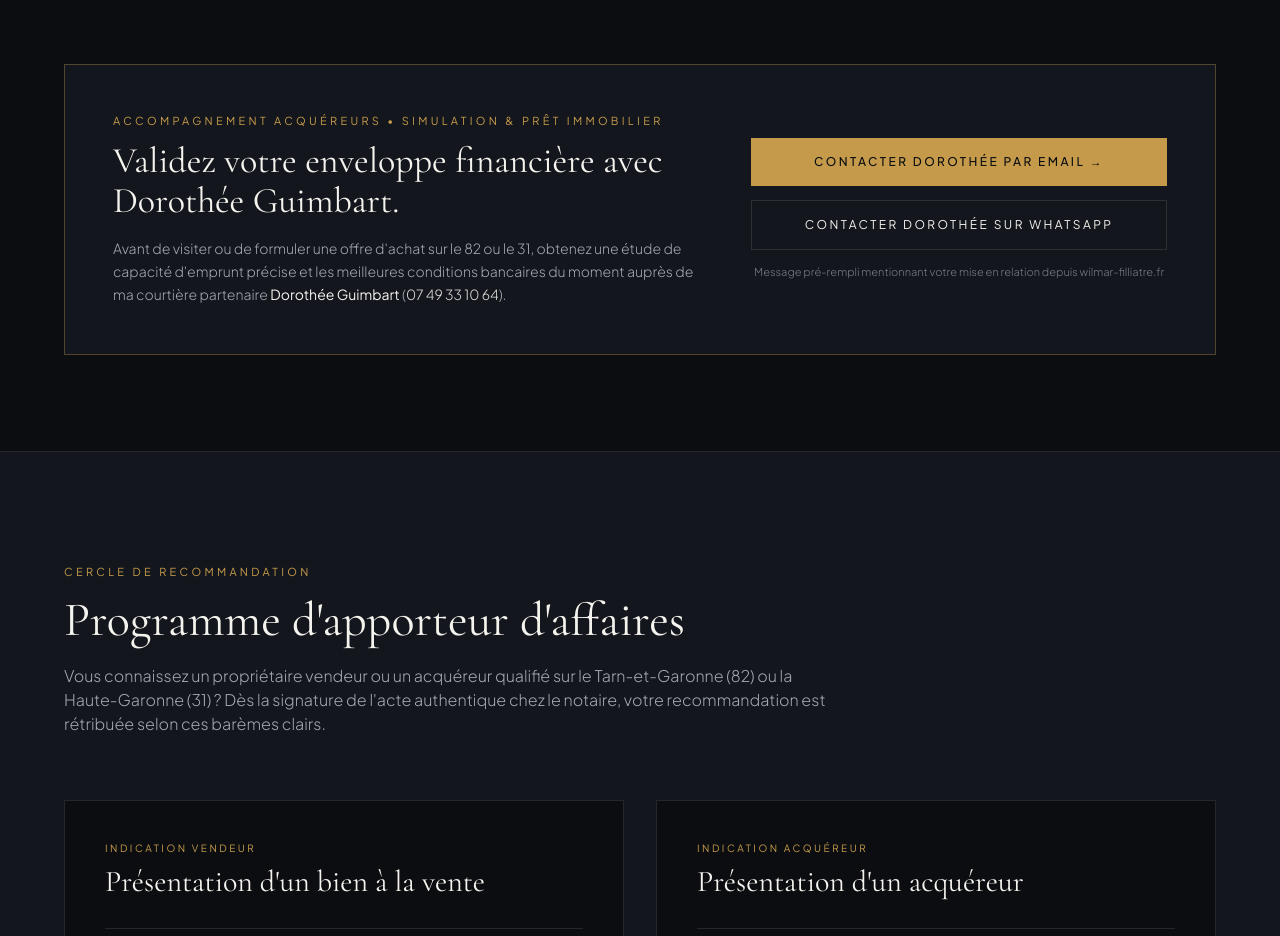
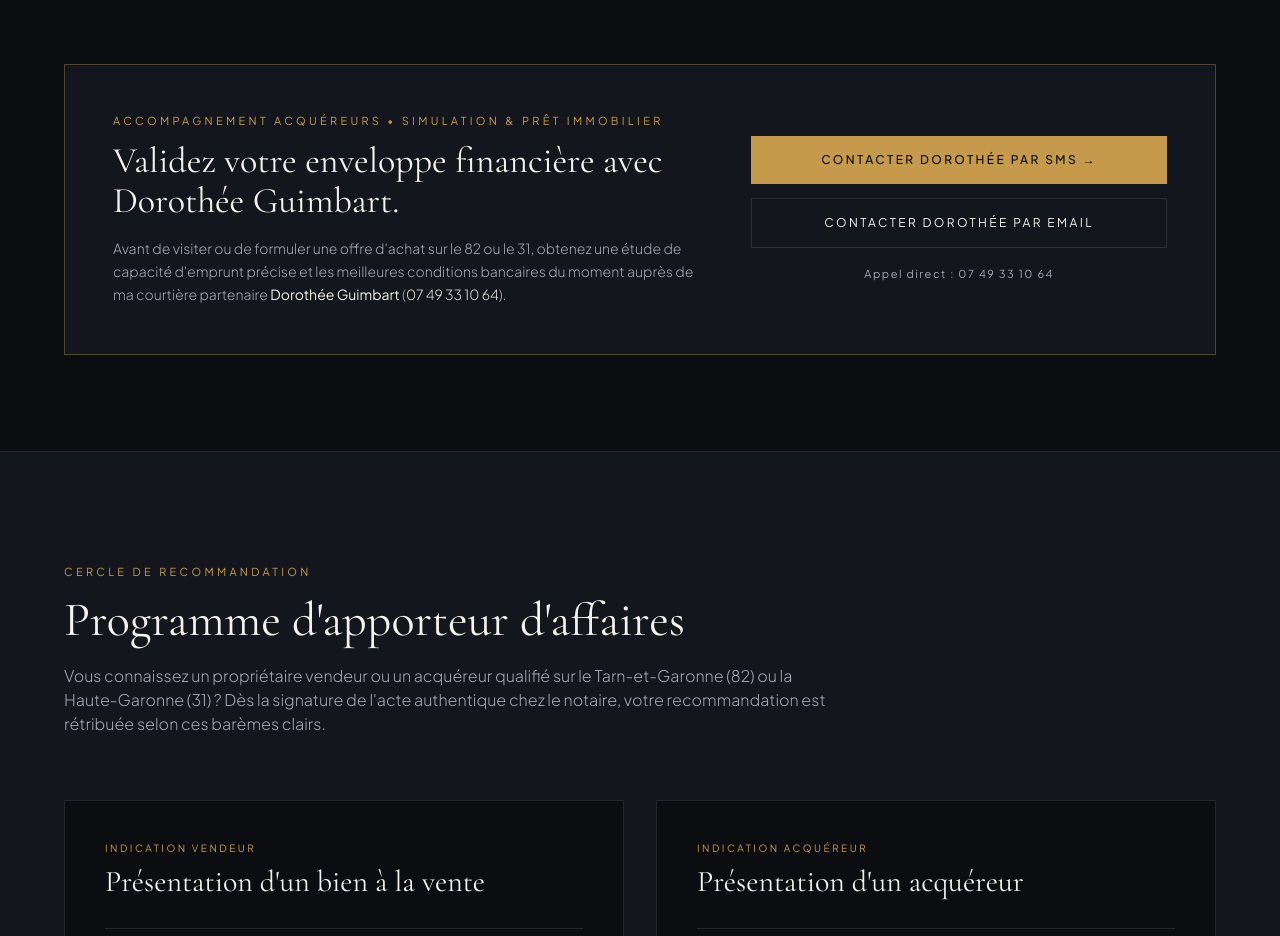
Before and after one commit to Wilmar82/Immobilier, a plain HTML site: page index.html in a window 1280 px wide. Shown: the part 3260-4196 px from the top of the page. Drawn offline with nearby package versions, Linux system fonts and the light colour scheme.

Commit message:
Update contact methods in index.html

```diff
--- a/index.html
+++ b/index.html
@@ -491,22 +491,23 @@
 
         <div class="lg:col-span-5 flex flex-col gap-3.5">
           <a
-            href="mailto:d.guimbart@sagesse.fr?subject=Demande%20d%27%C3%A9tude%20de%20financement%20%E2%80%94%20Recommandation%20Wilmar%20Filliatre&body=Bonjour%20Doroth%C3%A9e%2C%0A%0AJe%20souhaite%20faire%20appel%20%C3%A0%20vos%20services%20pour%20une%20%C3%A9tude%20de%20financement%20immobilier%2C%20ayant%20vu%20vos%20coordonn%C3%A9es%20sur%20la%20page%20de%20Wilmar%20Filliatre%20(wilmar-filliatre.fr).%0A%0AMon%20projet%20(achat%2C%20secteur%2C%20budget%20estim%C3%A9)%20%3A%20%0AMes%20coordonn%C3%A9es%20t%C3%A9l%C3%A9phoniques%20%3A%20%0A%0ACordialement."
+            href="sms:+33749331064?&body=Bonjour%20Doroth%C3%A9e%2C%20je%20souhaite%20faire%20appel%20%C3%A0%20vous%20pour%20mon%20financement%20immobilier%20car%20j%27ai%20vu%20vos%20coordonn%C3%A9es%20sur%20la%20page%20de%20Wilmar%20Filliatre%20(wilmar-filliatre.fr)."
             class="btn-luxury w-full px-7 py-4 bg-or text-obsidienne font-medium text-xs uppercase tracking-[0.2em] hover:bg-orclair text-center"
           >
-            Contacter Dorothée par Email &rarr;
+            Contacter Dorothée par SMS &rarr;
           </a>
           <a
-            href="https://wa.me/33749331064?text=Bonjour%20Doroth%C3%A9e%2C%20je%20souhaite%20faire%20appel%20%C3%A0%20vous%20pour%20mon%20financement%20immobilier%20car%20j%27ai%20vu%20vos%20coordonn%C3%A9es%20sur%20la%20page%20de%20Wilmar%20Filliatre%20(wilmar-filliatre.fr)."
-            target="_blank"
-            rel="noopener noreferrer"
+            href="mailto:d.guimbart@sagesse.fr?subject=Demande%20d%27%C3%A9tude%20de%20financement%20%E2%80%94%20Recommandation%20Wilmar%20Filliatre&body=Bonjour%20Doroth%C3%A9e%2C%0A%0AJe%20souhaite%20faire%20appel%20%C3%A0%20vos%20services%20pour%20une%20%C3%A9tude%20de%20financement%20immobilier%2C%20ayant%20vu%20vos%20coordonn%C3%A9es%20sur%20la%20page%20de%20Wilmar%20Filliatre%20(wilmar-filliatre.fr).%0A%0AMon%20projet%20(achat%2C%20secteur%2C%20budget%20estim%C3%A9)%20%3A%20%0AMes%20coordonn%C3%A9es%20t%C3%A9l%C3%A9phoniques%20%3A%20%0A%0ACordialement."
             class="btn-luxury w-full px-7 py-4 border hairline text-ivoire text-xs uppercase tracking-[0.2em] hover:border-or hover:text-or text-center"
           >
-            Contacter Dorothée sur WhatsApp
+            Contacter Dorothée par Email
           </a>
-          <p class="text-[11px] text-brume/70 text-center font-light">
-            Message pré-rempli mentionnant votre mise en relation depuis wilmar-filliatre.fr
-          </p>
+          <a
+            href="tel:+33749331064"
+            class="text-[11px] text-brume hover:text-or text-center tracking-[0.14em] transition pt-1"
+          >
+            Appel direct : 07 49 33 10 64
+          </a>
         </div>
       </div>
     </div>
```
